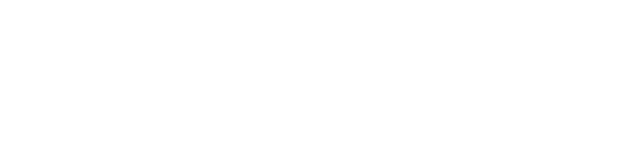
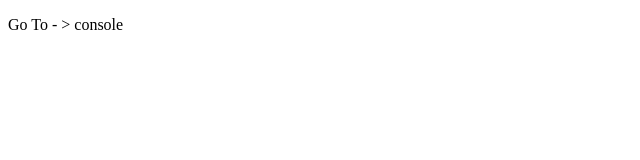
Before and after one commit to chenchaiah98/js-pratices, a plain HTML site: page task-7-Laptop/Laptop.html in a window 1280 px wide. Shown: the whole page, without its empty margins (0-640 px from the left). Drawn offline with Linux system fonts and the light colour scheme.

Commit message:
file name change

```diff
--- a/task-7-Laptop/Laptop.html
+++ b/task-7-Laptop/Laptop.html
@@ -6,6 +6,7 @@
     <title>Laptop </title>
 </head>
 <body>
+    <p>Go To - > console </p>
     <script src="Laptop .js"></script>
 </body>
 </html>
```
Also changed, not shown: Task-6-Employee/index.html (+1 -1 lines).
